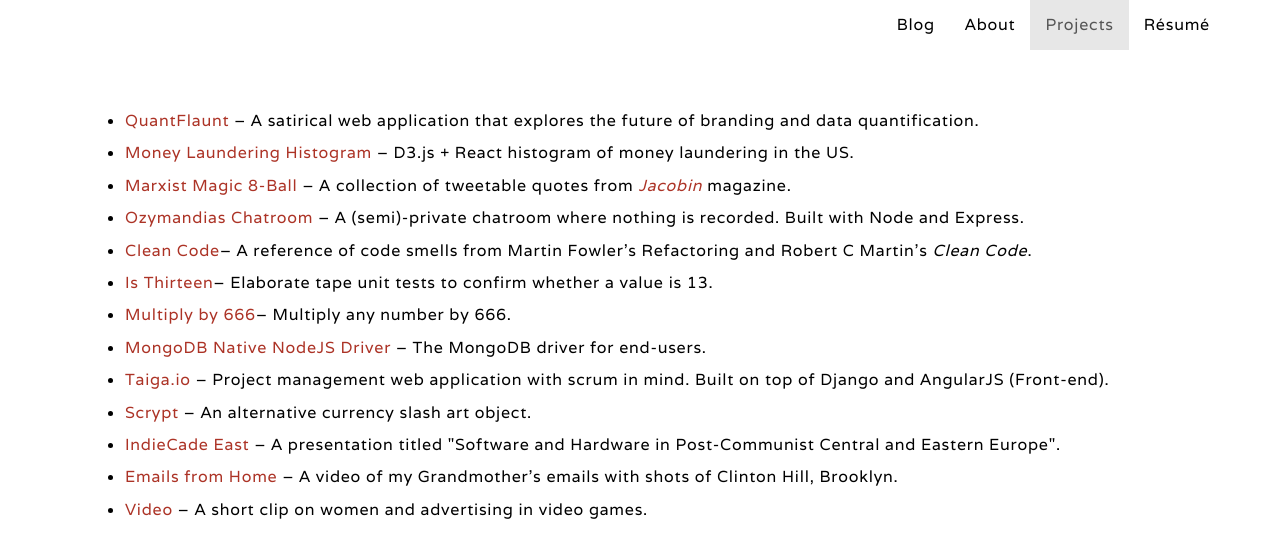
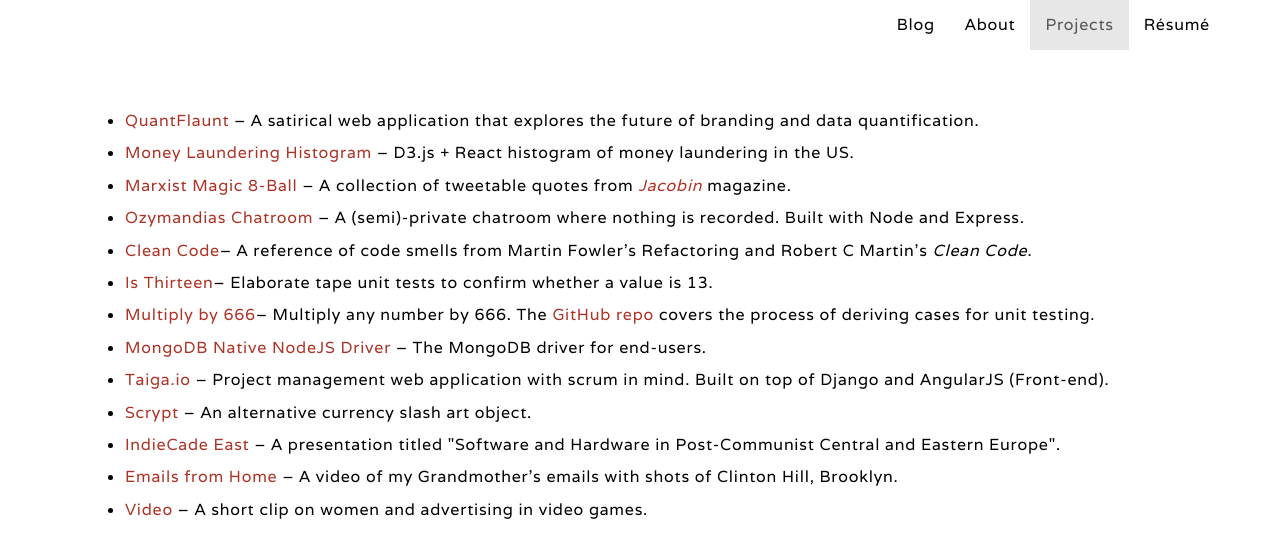
Before and after one commit to janaipakos/janaipakos.github.io, a Jekyll site: the page built from projects.md, in a window 1280 px wide. Shown: the top 558 px of the page. Built offline with Jekyll 4.4.1, drawn with Linux system fonts in a browser that asks for light colours; nearby versions of some CDN libraries.

Commit message:
Add 666 project

```diff
--- a/projects.md
+++ b/projects.md
@@ -13,7 +13,7 @@ active: projects
                 <li class="projects"><a class="link"  href='http://secretchat.herokuapp.com/'>Ozymandias Chatroom</a> – A (semi)-private chatroom where nothing is recorded. Built with Node and Express.</li>
                 <li class="projects"><a class="link"  href='https://github.com/janaipakos/Clean-Code-Smells-and-Heuristics'>Clean Code</a>– A reference of code smells from Martin Fowler's Refactoring and Robert C Martin's <em>Clean Code</em>.</li>
                 <li class="projects"><a class="link"  href='https://github.com/janaipakos/is-thirteen'>Is Thirteen</a>– Elaborate tape unit tests to confirm whether a value is 13.</li>
-                <li class="projects"><a class="link" href='https://github.com/janaipakos/multiply-by-666'>Multiply by 666</a>– Multiply any number by 666.</li>
+                <li class="projects"><a class="link" href='multiply-by-666/'>Multiply by 666</a>– Multiply any number by 666. The <a class="link" href="https://github.com/janaipakos/multiply-by-666">GitHub repo</a> covers the process of deriving cases for unit testing.</li>
                 <li class="projects"><a class="link" href="https://github.com/mongodb/node-mongodb-native" alt="MongoDB">MongoDB Native NodeJS Driver</a> – The MongoDB driver for end-users.</li>
                 <li class="projects"><a class="link" href="http://taiga.io" alt="Taiga">Taiga.io</a> – Project management web application with scrum in mind. Built on top of Django and AngularJS (Front-end).</li>
                 <li class="projects"><a class="link" href='http://csalateral.org/issue3/ecologies/boluk'>Scrypt</a> – An alternative currency slash art object.</li>
```
